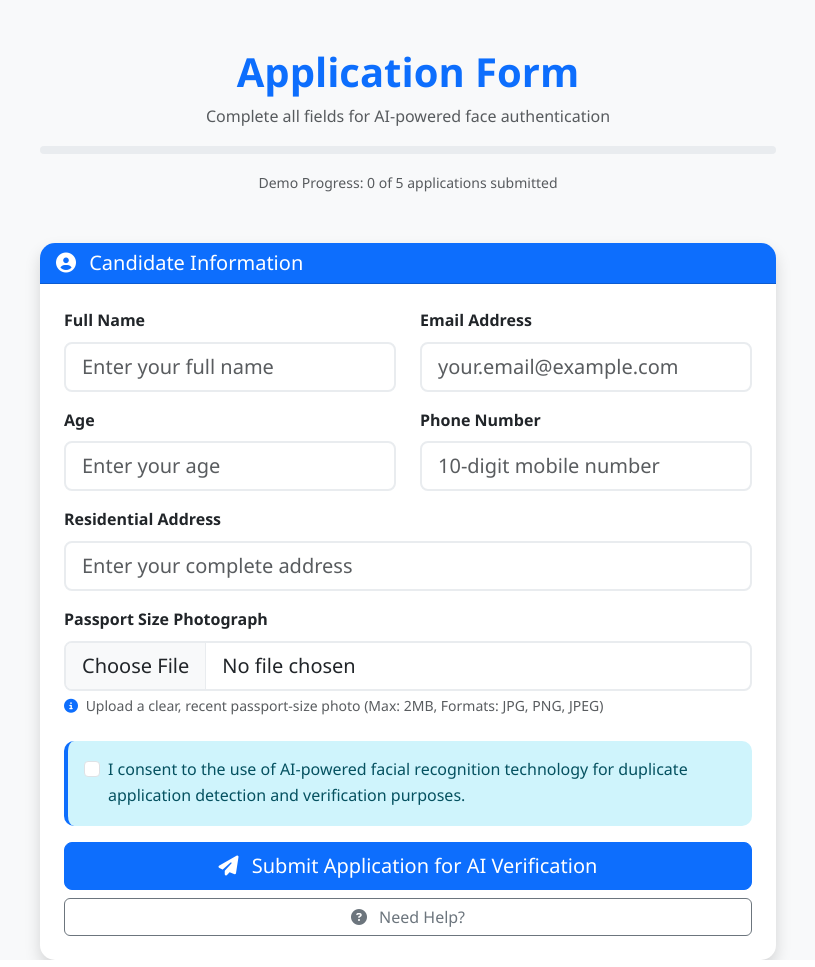
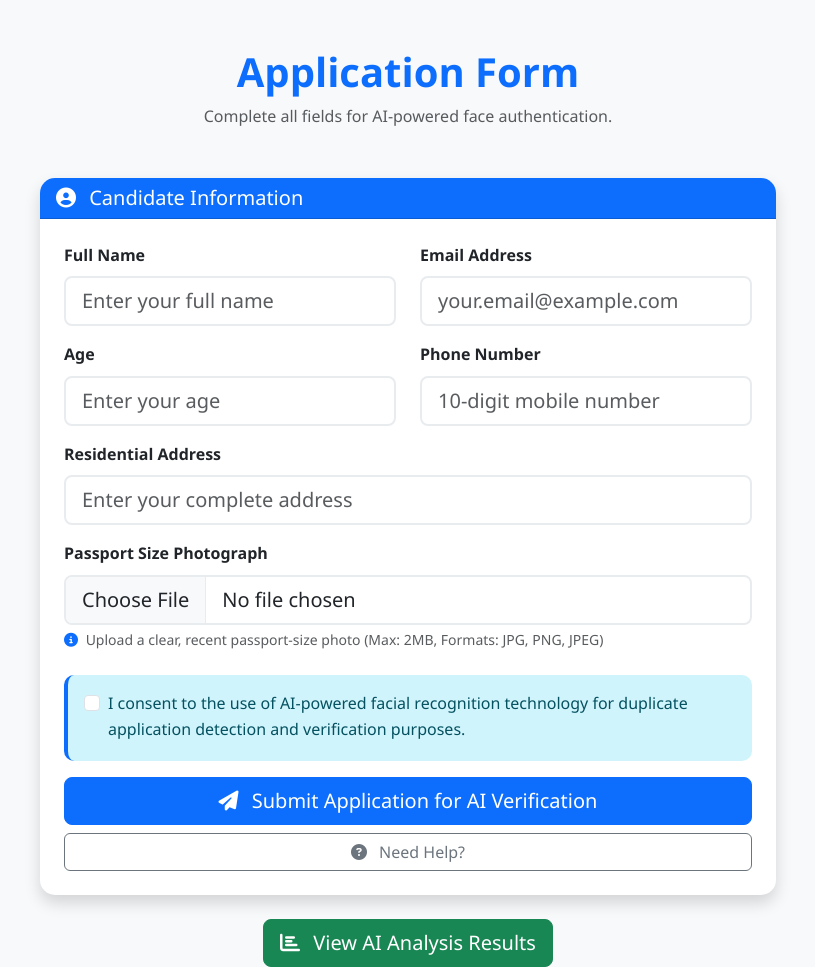
Before and after one commit to Sensekriti/DuoDetect, a Flask app: page /apply in a window 1280 px wide. Shown: the part 58-1025 px from the top of the page, without its empty margins (232-1047 px from the left). Run offline with Flask 3, Linux system fonts and the light colour scheme; data that the repository does not hold is empty; some libraries are stand-ins or nearby versions.

Commit message:
`Refactor application configuration and submission logic, update file uploads and submission form`

```diff
--- a/app.py
+++ b/app.py
@@ -9,7 +9,8 @@ import hashlib
 import pymongo
 from pymongo.errors import ConnectionFailure
 import uuid
-from flask_mail import Mail, Message   # <-- ADD
+from flask_mail import Mail, Message
+from dotenv import load_dotenv
 
 app = Flask(__name__)
 app.config['UPLOAD_FOLDER'] = './uploads'
@@ -20,9 +21,9 @@ app.config['MAX_CONTENT_LENGTH'] = 2 * 1024 * 1024  # 2MB file size limit
 app.config['MAIL_SERVER']   = 'smtp.gmail.com'
 app.config['MAIL_PORT']     = 587
 app.config['MAIL_USE_TLS']  = True
-app.config['MAIL_USERNAME'] = 'yourgmail@gmail.com'      # <-- CHANGE
-app.config['MAIL_PASSWORD'] = 'your-app-password'        # <-- CHANGE (use App Password!)
-app.config['MAIL_DEFAULT_SENDER'] = 'yourgmail@gmail.com'
+app.config['MAIL_USERNAME'] = os.environ.get("MAIL_USERNAME")
+app.config['MAIL_PASSWORD'] = os.environ.get("MAIL_PASSWORD")
+app.config['MAIL_DEFAULT_SENDER'] = os.environ.get("MAIL_DEFAULT_SENDER")
 mail = Mail(app)
 # MongoDB connection
 try:
@@ -58,7 +59,6 @@ def instructions():
 def submit_page():
     """Main application submission page"""
     form = SubmissionForm()
-    submission_count = collection.count_documents({})
 
     # Generate unique application ID for this session
     if 'application_id' not in session:
@@ -77,7 +77,7 @@ def submit_page():
             # Validate image format
             if not photo.filename.lower().endswith(('.png', '.jpg', '.jpeg')):
                 flash("Invalid image format. Please upload PNG, JPG, or JPEG format.", "error")
-                return render_template('apply.html', form=form, submission_count=submission_count)
+                return render_template('apply.html', form=form)
 
             # Save image with secure filename
             timestamp = datetime.now().strftime('%Y%m%d_%H%M%S')
@@ -92,11 +92,11 @@ def submit_page():
                 # Verify image was saved
                 if not os.path.exists(filepath):
                     flash("Error: Image could not be saved. Please try again.", "error")
-                    return render_template('apply.html', form=form, submission_count=submission_count)
+                    return render_template('apply.html', form=form)
 
             except Exception as e:
                 flash(f"Error saving image: {str(e)}", "error")
-                return render_template('apply.html', form=form, submission_count=submission_count)
+                return render_template('apply.html', form=form)
 
             # Validate image integrity
             try:
@@ -106,7 +106,7 @@ def submit_page():
             except Exception as e:
                 flash(f"Invalid image file. Please upload a valid photograph.", "error")
                 os.remove(filepath)  # Clean up invalid file
-                return render_template('apply.html', form=form, submission_count=submission_count)
+                return render_template('apply.html', form=form)
 
             # Compute image content hash for deduplication
             try:
@@ -115,7 +115,7 @@ def submit_page():
                 print(f"Image hash computed: {img_hash}")
             except Exception as e:
                 flash(f"Error processing image. Please try again.", "error")
-                return render_template('apply.html', form=form, submission_count=submission_count)
+                return render_template('apply.html', form=form)
 
             # Store submission in MongoDB
             submission = {
@@ -164,16 +164,16 @@ def submit_page():
 
             except Exception as e:
                 flash(f"Error saving application: {str(e)}", "error")
-                return render_template('apply.html', form=form, submission_count=submission_count)
+                return render_template('apply.html', form=form)
 
         else:
             # Form validation failed
             for field, errors in form.errors.items():
                 for error in errors:
                     flash(f"{getattr(form, field).label.text}: {error}", "error")
-            return render_template('apply.html', form=form, submission_count=submission_count)
+            return render_template('apply.html', form=form)
 
-    return render_template('apply.html', form=form, submission_count=submission_count)
+    return render_template('apply.html', form=form)
 
 @app.route('/uploads/<filename>')
 def uploaded_file(filename):
@@ -219,7 +219,7 @@ def apply_ai_deduplication_logic(submissions):
 
     return submissions
 
-@app.route('/results')
+@app.route('/Dashboard')
 def show_results():
     """Display AI deduplication results"""
     submissions = list(collection.find().sort("timestamp", pymongo.ASCENDING))
--- a/templates/apply.html
+++ b/templates/apply.html
@@ -28,14 +28,7 @@
                 <!-- Application Header -->
                 <div class="application-header text-center mb-5">
                     <h1 class="fw-bold text-primary">Application Form</h1>
-                    <p class="text-muted">Complete all fields for AI-powered face authentication</p>
-
-                    {% if submission_count < 5 %}
-                    <div class="progress mb-3" style="height: 8px;">
-                        <div class="progress-bar bg-success" style="width: {{ (submission_count / 5) * 100 }}%"></div>
-                    </div>
-                    <small class="text-muted">Demo Progress: {{ submission_count }} of 5 applications submitted</small>
-                    {% endif %}
+                    <p class="text-muted">Complete all fields for AI-powered face authentication.</p>
                 </div>
 
                 <!-- Flash Messages -->
@@ -60,7 +53,7 @@
                         </h5>
                     </div>
                     <div class="card-body p-4">
-                        <form method="post" enctype="multipart/form-data" class="needs-validation" novalidate>
+                        <form id="submissionForm" method="post" enctype="multipart/form-data" class="needs-validation" novalidate>
                             {{ form.hidden_tag() }}
 
                             <div class="row">
@@ -118,10 +111,17 @@
                             </div>
 
                             <div class="d-grid gap-2">
-                                <button type="submit" class="btn btn-primary btn-lg">
+                                <button type="submit" id="submitBtn" class="btn btn-primary btn-lg">
                                     <i class="fas fa-paper-plane me-2"></i>
                                     Submit Application for AI Verification
                                 </button>
+                                <!-- Loader (hidden by default) -->
+                                <div id="loader" class="text-center" style="display: none;">
+                                    <div class="spinner-border text-primary" role="status">
+                                        <span class="visually-hidden">Loading...</span>
+                                    </div>
+                                    <p class="text-muted mt-2">Submitting your application...</p>
+                                </div>
                                 <a href="/instructions" class="btn btn-outline-secondary">
                                     <i class="fas fa-question-circle me-2"></i>
                                     Need Help?
@@ -131,15 +131,13 @@
                     </div>
                 </div>
 
-                <!-- Demo Info -->
-                {% if submission_count >= 5 %}
+                <!-- Demo Info (optional, if you want to view results) -->
                 <div class="text-center mt-4">
-                    <a href="/results" class="btn btn-success btn-lg">
+                    <a href="/Dashboard" class="btn btn-success btn-lg">
                         <i class="fas fa-chart-bar me-2"></i>
                         View AI Analysis Results
                     </a>
                 </div>
-                {% endif %}
             </div>
         </div>
     </div>
@@ -155,6 +153,10 @@
                     if (!form.checkValidity()) {
                         event.preventDefault();
                         event.stopPropagation();
+                    } else {
+                        // Show loader on valid submit
+                        document.getElementById('submitBtn').style.display = 'none';
+                        document.getElementById('loader').style.display = 'block';
                     }
                     form.classList.add('was-validated');
                 }, false);
```
Also changed, not shown: templates/submit.html (+0 -7 lines), uploads/20251017_155241_images.jpeg (deleted), uploads/20251017_155257_cattle_one.jpg (deleted), uploads/20251017_155332_images.jpeg (deleted), uploads/20251017_155616_cattle_one.jpg (deleted), uploads/20251017_155930_images.jpeg (deleted), uploads/20251017_160628_images.jpeg (deleted), uploads/20251017_160726_cattle_one.jpg (deleted), uploads/20251017_160945_cattle_one.jpg (deleted), uploads/20251017_161038_images.jpeg (deleted), uploads/20251017_162421_images.jpeg (deleted), uploads/APP20251024_234C801A_20251024_122643.jpg (deleted), uploads/APP20251024_539A4B90_20251024_122732.png (deleted), uploads/APP20251024_74BAFB68_20251024_122559.jpg (deleted), 2 more files, 1 other file.
